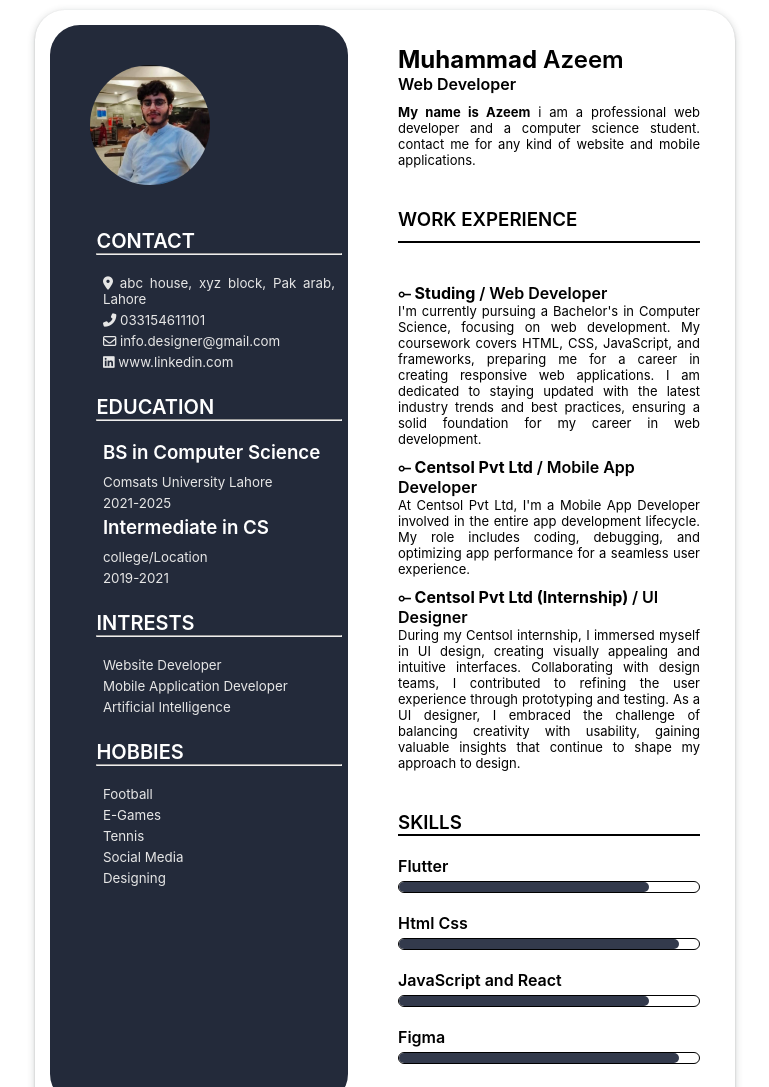
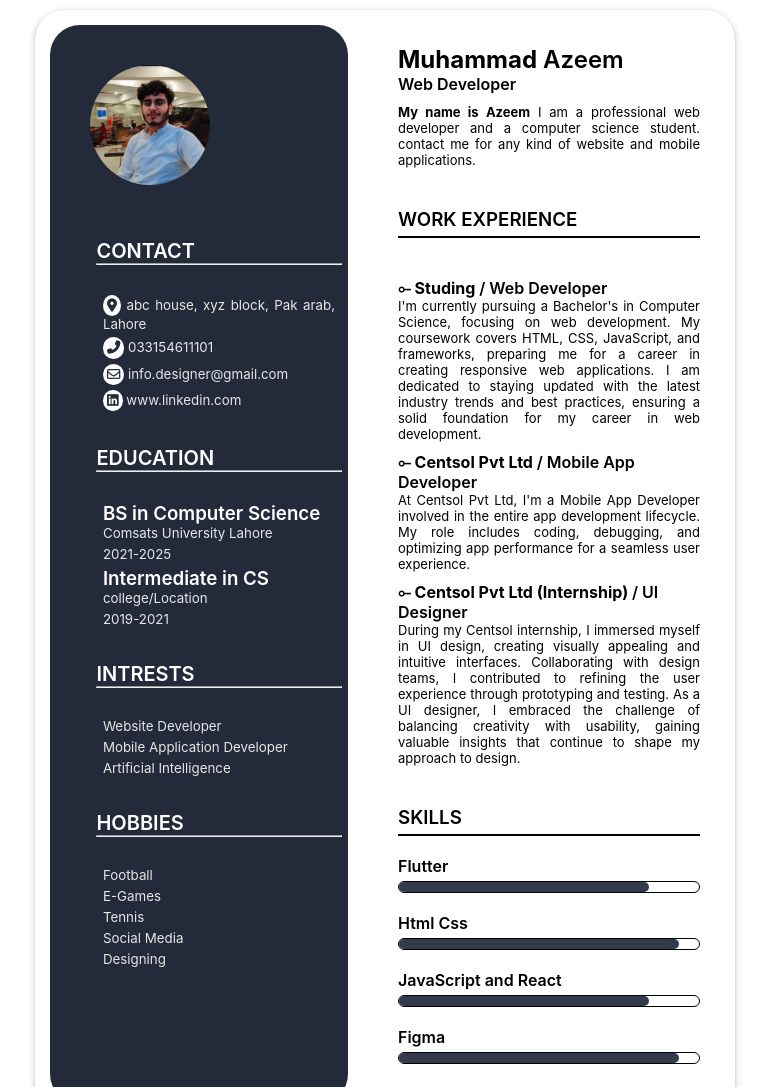
Before and after one commit to MUHAMMAD-AZEEM-AZAM/Web-Development, a plain HTML site: page CV/index.html in a window 1280 px wide. Shown: the top 1087 px of the page, without its empty margins (255-1024 px from the left). Drawn offline with Linux system fonts and the light colour scheme.

Commit message:
CV Alignment Setting

```diff
--- a/CV/index.html
+++ b/CV/index.html
@@ -72,12 +72,14 @@
                 <h2><span>Muhammad</span> Azeem</h2>
                 <h4>Web Developer</h4>
             </div>
-            <p><span>My name is Azeem</span> i am a professional web developer and a computer science student. contact
+            <p><span>My name is Azeem</span> I am a professional web developer and a computer science student. contact
                 me for any
                 kind of website and mobile applications.</p>
             <br>
-            <h3>WORK EXPERIENCE</h4>
+            <div>
+                <h3>WORK EXPERIENCE</h3>
                 <hr>
+            </div>
             <br>
 
             <div>
@@ -107,13 +109,21 @@
                 <hr>
                 <br>
                 <h4>Flutter</h4>
-                    <div class="level"><div class="percent"></div></div>
+                <div class="level">
+                    <div class="percent"></div>
+                </div>
                 <h4>Html Css</h4>
-                    <div class="level"><div class="percent1"></div></div>
+                <div class="level">
+                    <div class="percent1"></div>
+                </div>
                 <h4>JavaScript and React</h4>
-                    <div class="level"><div class="percent"></div></div>
+                <div class="level">
+                    <div class="percent"></div>
+                </div>
                 <h4>Figma</h4>
-                    <div class="level"><div class="percent1"></div></div>
+                <div class="level">
+                    <div class="percent1"></div>
+                </div>
             </div>
         </div>
     </div>
--- a/CV/style.css
+++ b/CV/style.css
@@ -30,7 +30,7 @@ width: 45%;
 background-color:#232a3a;
 color: white;
 padding: 20px 0px 20px 40px;
-gap: 20px;
+gap: 30px;
 border-radius: 30px;
 
 }
@@ -59,8 +59,15 @@ text-align: left;
 width: 90%;
 }
 
-.detail h3{
-    margin-bottom: 10px;
+.fas, .fa-brands, .far{
+    background-color: white;
+    padding: 4px;
+    border-radius: 100%;
+    color: #232a3a;
+}
+
+.box2 h3{
+    margin-bottom: 5px;
 }
 
 .detail p{
```
Lines whose indentation alone changed are shown as unchanged.
